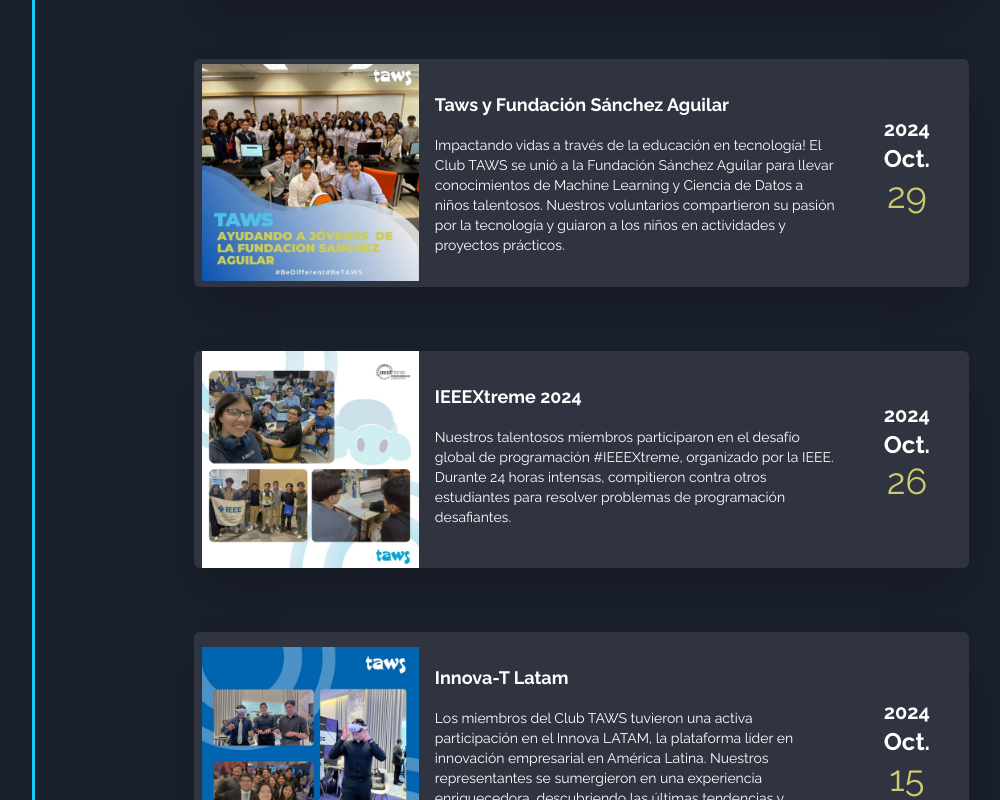
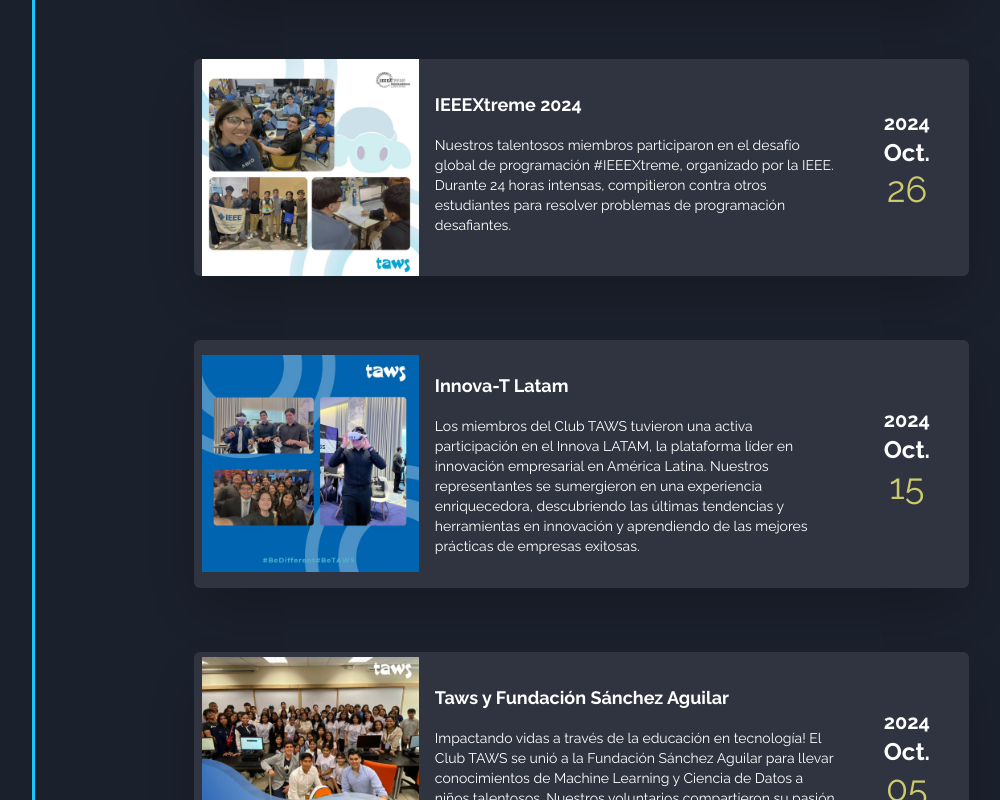
Before and after one commit to Taws-Espol/web, a React (Vite) app: page /eventos in a window 1280 px wide. Shown: the part 720-1520 px from the top of the page, without its empty margins (75-1075 px from the left). Built offline with nearby package versions, Linux system fonts and the light colour scheme.

Commit message:
correct date

```diff
--- a/src/data/events.js
+++ b/src/data/events.js
@@ -28,13 +28,6 @@ export const events = [
     img: nosystemissafe,
   },
   {
-    name: "Taws y Fundación Sánchez Aguilar",
-    date: "2024-10-29",
-    description:
-      "Impactando vidas a través de la educación en tecnología! El Club TAWS se unió a la Fundación Sánchez Aguilar para llevar conocimientos de Machine Learning y Ciencia de Datos a niños talentosos. Nuestros voluntarios compartieron su pasión por la tecnología y guiaron a los niños en actividades y proyectos prácticos.",
-    img: fundacion,
-  },
-  {
     name: "IEEEXtreme 2024",
     date: "2024-10-26",
     description:
@@ -48,6 +41,14 @@ export const events = [
       "Los miembros del Club TAWS tuvieron una activa participación en el Innova LATAM, la plataforma líder en innovación empresarial en América Latina. Nuestros representantes se sumergieron en una experiencia enriquecedora, descubriendo las últimas tendencias y herramientas en innovación y aprendiendo de las mejores prácticas de empresas exitosas.",
     img: innovat,
   },
+  {
+    name: "Taws y Fundación Sánchez Aguilar",
+    date: "2024-10-05",
+    description:
+      "Impactando vidas a través de la educación en tecnología! El Club TAWS se unió a la Fundación Sánchez Aguilar para llevar conocimientos de Machine Learning y Ciencia de Datos a niños talentosos. Nuestros voluntarios compartieron su pasión por la tecnología y guiaron a los niños en actividades y proyectos prácticos.",
+    img: fundacion,
+  },
+
   {
     name: "Inducción a Novatos 2024-2S",
     date: "2024-09-25",
```
